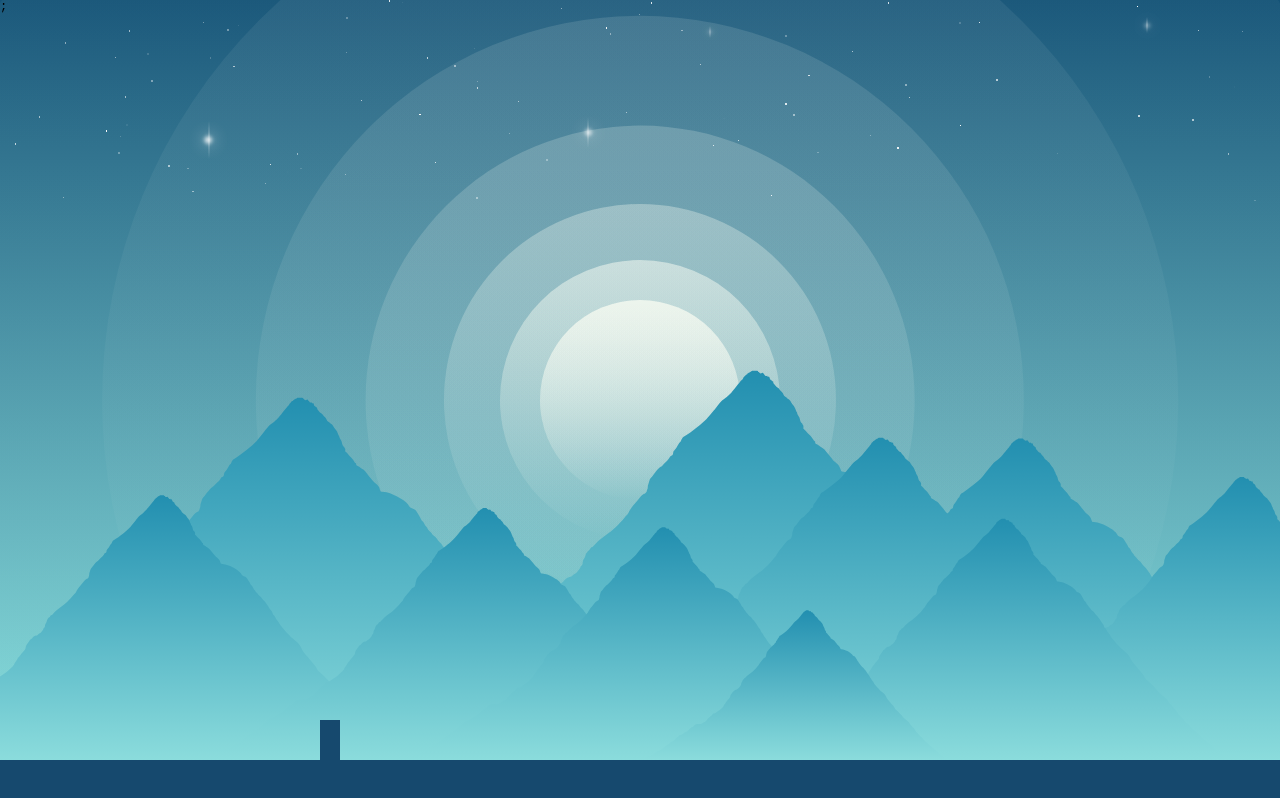
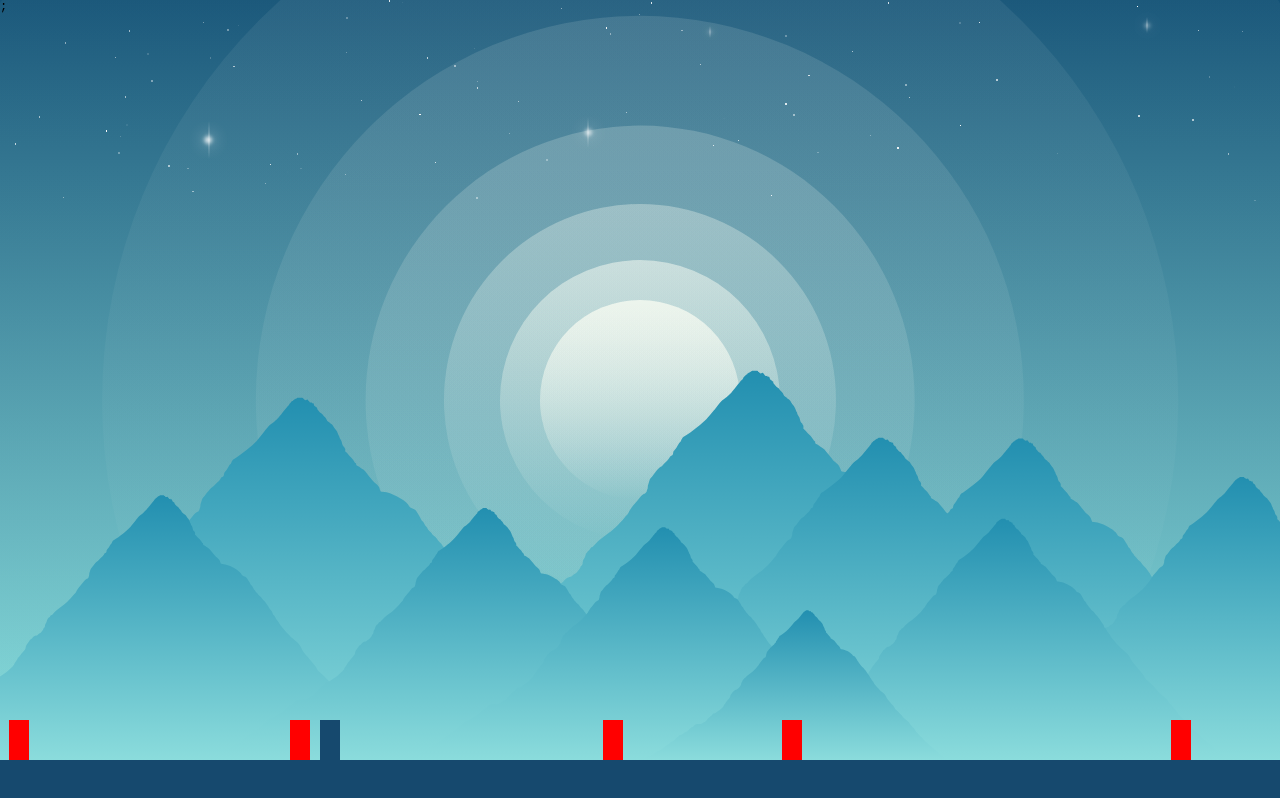
Before and after one commit to chase-manning/dusk-runner, a React (Create React App) app: page / in a window 1280 px wide. Built offline with nearby package versions, Linux system fonts and the light colour scheme.

Commit message:
:rocket: Add Generated Obstacles

```diff
--- a/src/components/App.tsx
+++ b/src/components/App.tsx
@@ -8,7 +8,8 @@ import Mountains from "./Mountains";
 import Player from "./Player";
 import EventHandler from "./EventHandler";
 import Orchestrator from "./Orchestrator";
-import Obstacle from "./Obstacle";
+import Obstacles from "./Obstacles";
+import Foreground from "./Foreground";
 
 const StyledApp = styled.div`
   position: fixed;
@@ -26,7 +27,7 @@ const App = () => {
       <Stars />
       <Mountains />
       <Floor color={"#16496E"} />
-      <Obstacle />
+      <Foreground />
       <Player />
       <EventHandler />
       <Orchestrator />
--- /dev/null
+++ b/src/components/Foreground.tsx
@@ -0,0 +1,34 @@
+import React from "react";
+import { useSelector } from "react-redux";
+import styled from "styled-components";
+import { selectMovement } from "../store/backgroundSlice";
+import Obstacles from "./Obstacles";
+
+const StyledForeground = styled.div`
+  position: fixed;
+  top: 0;
+  left: 0;
+  width: 100%;
+  height: 100%;
+`;
+
+const Foreground = () => {
+  const movement = useSelector(selectMovement);
+
+  return (
+    <div
+      style={{
+        position: "fixed",
+        width: "100%",
+        height: "100%",
+        transform: `translateX(${movement}px)`,
+      }}
+    >
+      <StyledForeground>
+        <Obstacles />
+      </StyledForeground>
+    </div>
+  );
+};
+
+export default Foreground;
--- a/src/components/Obstacle.tsx
+++ b/src/components/Obstacle.tsx
@@ -3,30 +3,29 @@ import { useSelector } from "react-redux";
 import styled from "styled-components";
 import { selectMovement } from "../store/backgroundSlice";
 
+type StyledObstacleProps = {
+  left: number;
+};
+
 const StyledObstacle = styled.div`
   position: fixed;
-  right: 10%;
+  left: ${(props: StyledObstacleProps) => props.left + "px"};
   bottom: 5%;
   width: 20px;
   height: 40px;
   background-color: red;
 `;
 
-const Obstacle = () => {
-  const movement = useSelector(selectMovement);
+export type ObstacleType = {
+  left: number;
+};
 
-  return (
-    <div
-      style={{
-        position: "fixed",
-        width: "100%",
-        height: "100%",
-        transform: `translateX(${movement}px)`,
-      }}
-    >
-      <StyledObstacle></StyledObstacle>
-    </div>
-  );
+type Props = {
+  obstacle: ObstacleType;
+};
+
+const Obstacle = (props: Props) => {
+  return <StyledObstacle left={props.obstacle.left}></StyledObstacle>;
 };
 
 export default Obstacle;
--- /dev/null
+++ b/src/components/Obstacles.tsx
@@ -0,0 +1,21 @@
+import React from "react";
+import { useSelector } from "react-redux";
+import styled from "styled-components";
+import { selectObstacles } from "../store/foregroundSlice";
+import Obstacle, { ObstacleType } from "./Obstacle";
+
+const StyledObstacles = styled.div``;
+
+const Obstacles = () => {
+  const obstacles = useSelector(selectObstacles);
+
+  return (
+    <StyledObstacles>
+      {obstacles.map((obstacle: ObstacleType) => (
+        <Obstacle obstacle={obstacle} />
+      ))}
+    </StyledObstacles>
+  );
+};
+
+export default Obstacles;
--- a/src/components/Orchestrator.tsx
+++ b/src/components/Orchestrator.tsx
@@ -1,6 +1,8 @@
 import { useEffect, useRef, useState } from "react";
 import { useDispatch, useSelector } from "react-redux";
+import { visitLexicalEnvironment } from "typescript";
 import { selectMovement, setMovement } from "../store/backgroundSlice";
+import { addObstacle, selectObstacles } from "../store/foregroundSlice";
 import {
   PlayerState,
   run,
@@ -24,6 +26,10 @@ const Orchestrator = () => {
   const heightRef = useRef(height);
   heightRef.current = height;
 
+  const obstacles = useSelector(selectObstacles);
+  const obstaclesRef = useRef(obstacles);
+  obstaclesRef.current = obstacles;
+
   const [velocity, setVelocity] = useState(startVelocity);
   const velocityRef = useRef(velocity);
   velocityRef.current = velocity;
@@ -37,6 +43,7 @@ const Orchestrator = () => {
   speedRef.current = speed;
 
   const processJump = () => {
+    if (stateRef.current !== PlayerState.JUMPING) return;
     const newHeight = heightRef.current + velocityRef.current;
     if (newHeight <= 0) {
       dispatch(setHeight(0));
@@ -52,14 +59,35 @@ const Orchestrator = () => {
     dispatch(setMovement(movementRef.current - speedRef.current));
   };
 
+  const addObstacles = () => {
+    const MINIMUM_GAP = 150;
+    const MAXIMUM_GAP = 500;
+    if (obstaclesRef.current.length === 0) {
+      dispatch(addObstacle({ left: window.innerWidth + 200 }));
+      return;
+    }
+    const obstacle = obstaclesRef.current[obstaclesRef.current.length - 1];
+    if (obstacle.left + movementRef.current < window.innerWidth + 100) {
+      const obstacleGap =
+        Math.random() * (MAXIMUM_GAP - MINIMUM_GAP) + MINIMUM_GAP;
+      dispatch(addObstacle({ left: obstacle.left + obstacleGap }));
+    }
+  };
+
   const tick = () => {
-    if (stateRef.current === PlayerState.JUMPING) processJump();
+    processJump();
     processBackgroundMovement();
     setTimeout(() => tick(), 1000 / 60);
   };
 
+  const environment = () => {
+    addObstacles();
+    setTimeout(() => environment(), 1000 / 10);
+  };
+
   useEffect(() => {
     tick();
+    environment();
   }, []);
 
   return null;
```
